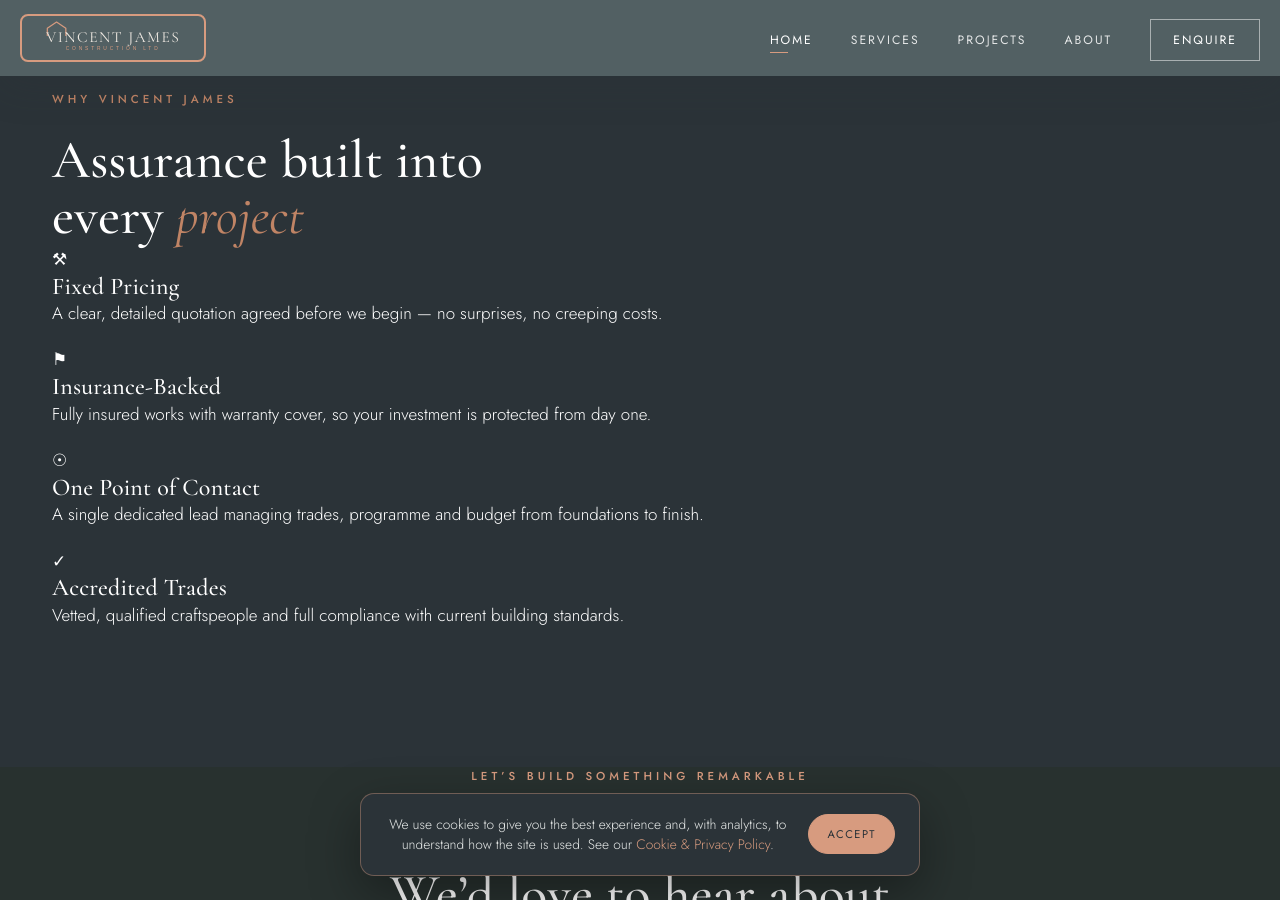
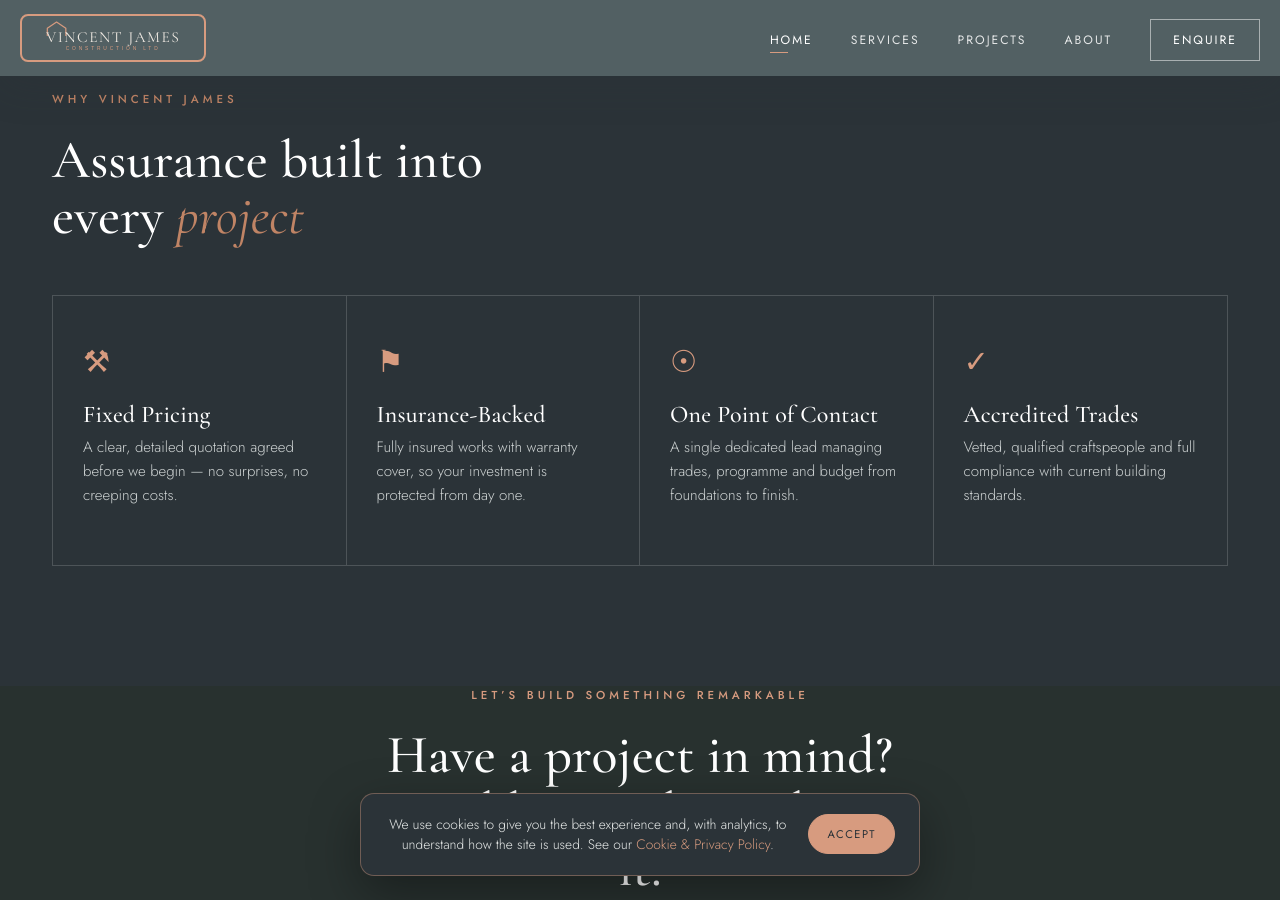
Before and after one commit to cmbuckley/vincentjames.co.uk, a Jekyll site: the page built from index.html, in a window 1280 px wide and 900 px high, scrolled down 5253 px. Built offline with Jekyll 4.4.1, drawn with Linux system fonts in a browser that asks for light colours.

Commit message:
Hero, CSS fixes, map

```diff
--- a/contact.html
+++ b/contact.html
@@ -83,7 +83,7 @@
     <!-- To pin a specific location instead, replace the src with a Google Maps "Embed a map" iframe link. -->
     <iframe
       title="{{ site.title }} service area — {{ site.company.location }}"
-      src="https://maps.google.com/maps?q={{ site.company.location }},%20United%20Kingdom&z=10&output=embed"
+      src="https://www.openstreetmap.org/export/embed.html?bbox=-3.05,52.92,-1.95,53.42&layer=mapnik"
       style="width:100%;height:100%;min-height:380px;border:0;display:block"
       loading="lazy"
       referrerpolicy="no-referrer-when-downgrade"
--- a/index.html
+++ b/index.html
@@ -2,10 +2,7 @@
 layout: default
 ---
 <section class="hero">
-  <!-- VIDEO HERO: drop a file at assets/hero.mp4 to activate. Falls back to the background image until then. -->
-  <video class="hero-bg" autoplay muted loop playsinline poster="assets/nr-hero.jpg">
-    <source src="assets/hero.mp4" type="video/mp4">
-  </video>
+  <img class="hero-bg" src="assets/nr-hero.jpg" alt="New build home in Hartford by {{ site.title }}">
   <div class="hero-overlay"></div>
   <div class="wrap">
     <span class="eyebrow eyebrow--hero">Fine Homebuilders &middot; {{ site.company.location }}</span>
--- a/privacy.html
+++ b/privacy.html
@@ -37,7 +37,5 @@
     <p>{{ site.title }} &middot; {{ site.company.location }}, United Kingdom<br>
     Telephone: <a href="tel:{{ site.company.tel | replace_first: "0","+44" | replace: " ","" }}">{{ site.company.tel }}</a><br>
     Email: <a href="mailto:{{ site.company.email }}">{{ site.company.email }}</a></p>
-
-    <p style="font-size:.82rem;color:var(--muted);margin-top:40px">This is a general template provided for your website. We recommend having it reviewed by a solicitor before publication to ensure it reflects your exact data-handling practices.</p>
   </div>
 </section>
--- a/projects.html
+++ b/projects.html
@@ -83,7 +83,7 @@
     <span class="eyebrow">The Transformation</span>
     <h2 style="margin-bottom:14px">Before &amp; <span class="serif-accent">After</span></h2>
     <p class="lead" style="margin:0 auto 50px">Drag to reveal the transformation at Northwich Road, Hartford.</p>
-    <div class="ba-grid" style="grid-template-columns:repeat(2,1fr)">
+    <div class="ba-grid">
       <div>
         <div class="ba">
           <img class="before" src="assets/before-front-HH.jpg" alt="Front of property before renovation">
--- a/style.css
+++ b/style.css
@@ -248,8 +248,8 @@
   display:flex;justify-content:space-between;flex-wrap:wrap;gap:10px;font-size:.78rem;color:var(--muted);
   text-transform:uppercase;letter-spacing:1px}
 
-/* Video hero */
-.hero video.hero-bg{position:absolute;inset:0;width:100%;height:100%;object-fit:cover;z-index:-1}
+/* Hero background image */
+.hero .hero-bg{position:absolute;inset:0;width:100%;height:100%;object-fit:cover;z-index:-1}
 .hero .hero-overlay{position:absolute;inset:0;background:linear-gradient(rgba(43,51,56,.55),rgba(43,51,56,.62));z-index:-1}
 
 /* Testimonials */
@@ -336,11 +336,19 @@
   .statbar .stat{border-bottom:1px solid rgba(255,255,255,.16)}
   .svc-row{grid-template-columns:1fr;gap:8px}
   .section{padding:80px 0}
+  .foot-grid{grid-template-columns:1fr;gap:40px;margin-bottom:44px}
+  .site-footer{padding:64px 0 28px}
 }
 @media(max-width:560px){
   .gallery{grid-template-columns:1fr}
   .spec{grid-template-columns:1fr}
   .hero h1{font-size:3rem}
+  .foot-bottom{flex-direction:column;align-items:flex-start;gap:8px;text-align:left}
+  .wrap{padding:0 22px}
+  .section{padding:64px 0}
+  .feature img,.fcar{min-height:360px}
+  .split img{min-height:300px}
+  .feature .body{padding:36px 24px}
 }
 @media(max-width:860px){
   .gallery{grid-template-columns:repeat(2,1fr)}
@@ -403,4 +411,20 @@
 .faq summary::-webkit-details-marker{display:none}
 .faq summary::after{content:"+";position:absolute;right:6px;top:50%;transform:translateY(-50%);
   font-family:var(--sans);font-size:1.6rem;color:var(--copper-deep);transition:.3s}
-.faq details[open] summary::after{transform:tr}
+.faq details[open] summary::after{transform:translateY(-50%) rotate(45deg)}
+.faq details p{padding:0 0 24px;color:var(--text);line-height:1.7;max-width:70ch}
+.section--paper .faq summary,.section--sand .faq summary{color:#fff}
+.section--paper .faq details p,.section--sand .faq details p{color:#cdd2d2}
+.section--paper .faq details,.section--sand .faq details{border-color:rgba(255,255,255,.18)}
+
+/* Guarantees band */
+.guarantees{display:grid;grid-template-columns:repeat(4,1fr);gap:0;border:1px solid rgba(255,255,255,.16);margin-top:50px}
+.guarantees .g{padding:40px 30px;border-right:1px solid rgba(255,255,255,.16)}
+.guarantees .g:last-child{border-right:none}
+.guarantees .g .gi{font-size:1.9rem;color:var(--copper)}
+.guarantees .g h3{color:#fff;font-size:1.5rem;margin:14px 0 8px}
+.guarantees .g p{color:#cdd2d2;font-size:.94rem;line-height:1.6}
+@media(max-width:860px){.guarantees{grid-template-columns:1fr 1fr}
+  .guarantees .g{border-bottom:1px solid rgba(255,255,255,.16)}
+  .guarantees .g:nth-child(2n){border-right:none}}
+@media(max-width:560px){.guarantees{grid-template-columns:1fr}.guarantees .g{border-right:none}}
--- a/terms.html
+++ b/terms.html
@@ -37,7 +37,5 @@
     <p>{{ site.title }} &middot; {{ site.company.location }}, United Kingdom<br>
     Telephone: <a href="tel:{{ site.company.tel | replace_first: "0","+44" | replace: " ","" }}">{{ site.company.tel }}</a><br>
     Email: <a href="mailto:{{ site.company.email }}">{{ site.company.email }}</a></p>
-
-    <p style="font-size:.82rem;color:var(--muted);margin-top:40px">This is a general template provided for your website. We recommend having it reviewed by a solicitor before publication.</p>
   </div>
 </section>
```
